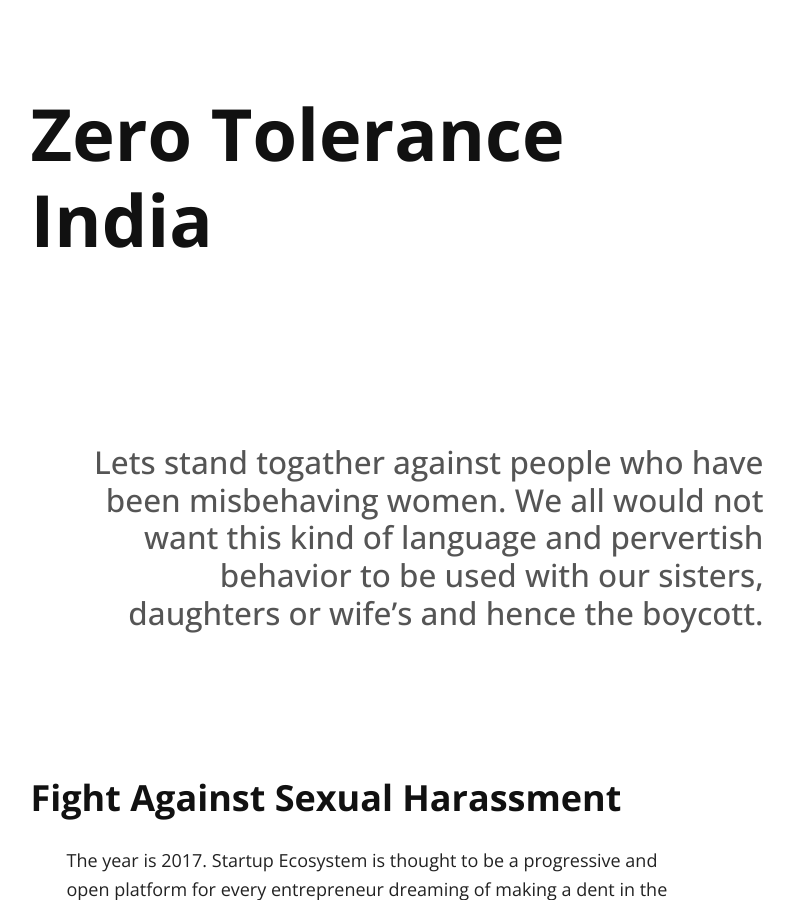
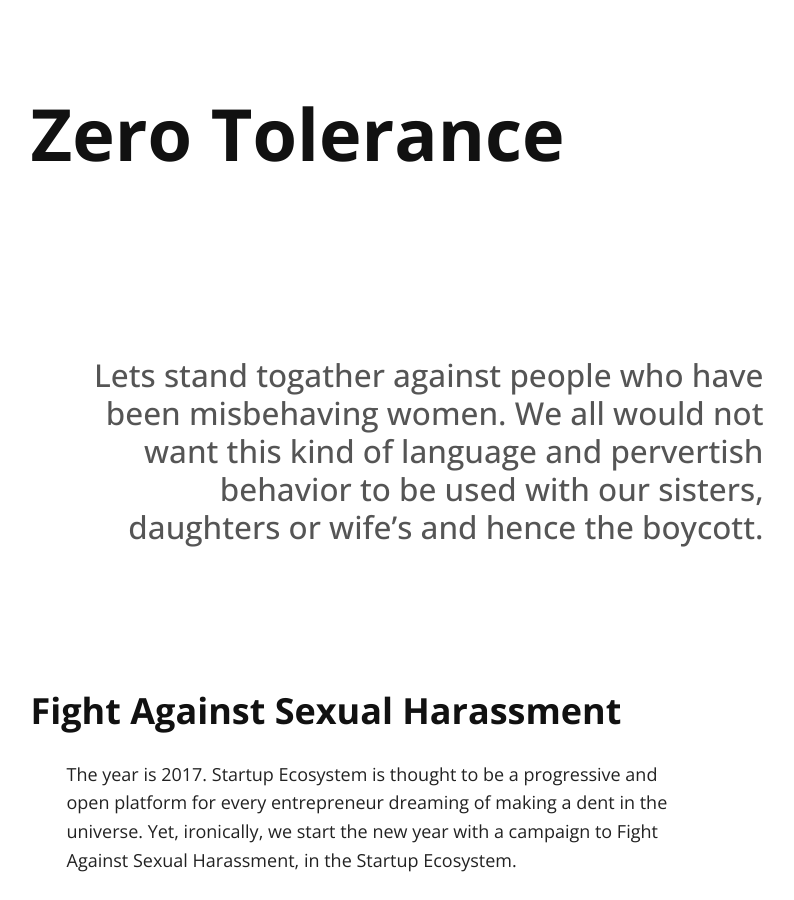
Before and after one commit to zerotoleranceindia/zerotoleranceindia.github.io, a Jekyll site: the page built from index.md, in a window 1280 px wide and 900 px high. Shown: the whole window, without its empty margins (261-1055 px from the left). Built offline with Jekyll 4.4.1, drawn with Linux system fonts in a browser that asks for light colours; nearby versions of some CDN libraries; our own code applies the rules of GitHub Pages for plain Markdown files.

Commit message:
Changed Heading

```diff
--- a/_config.yml
+++ b/_config.yml
@@ -1,6 +1,6 @@
 # Site settings
 title: Zero Tolerance
-tag_text: Zero Tolerance India
+tag_text: Zero Tolerance
 description: Zero Tolerance Against Sexual Harassment in India
 #url: "http://127.0.0.1:4000"
 baseurl: ""
```
